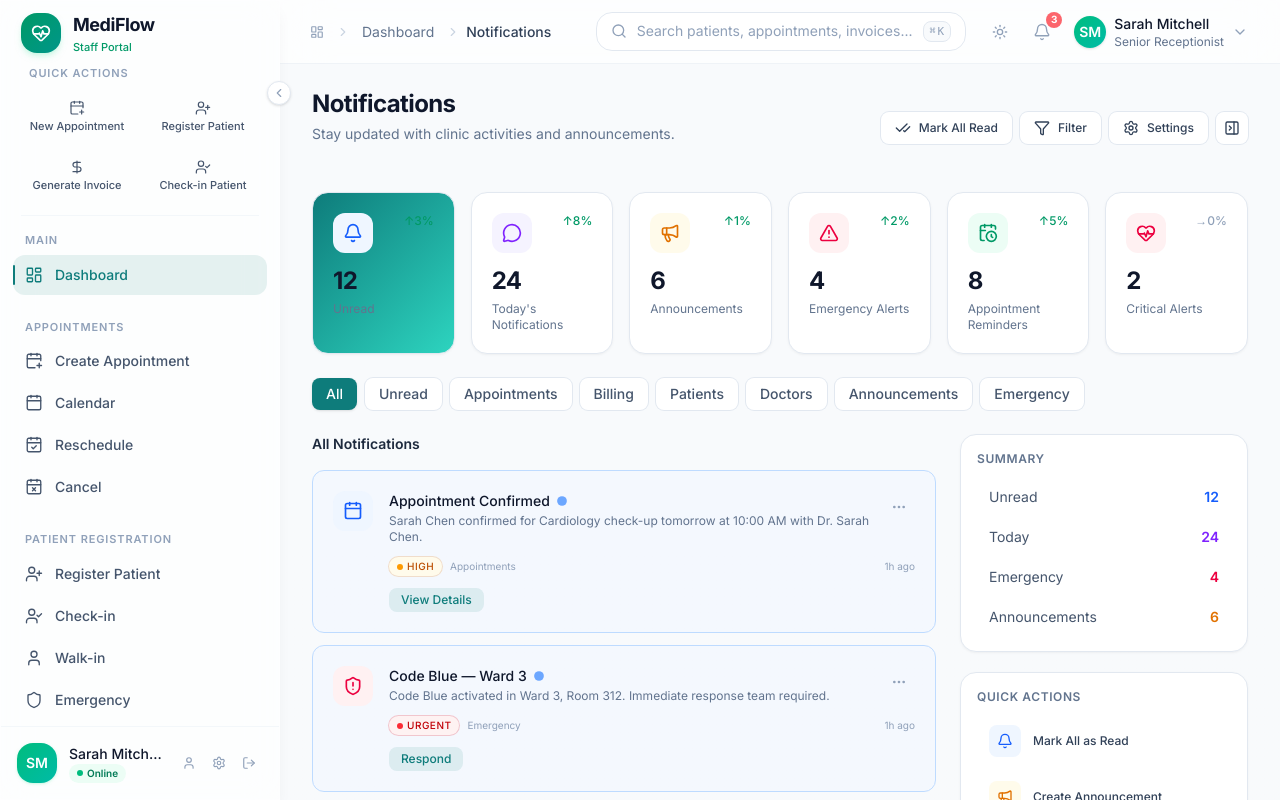
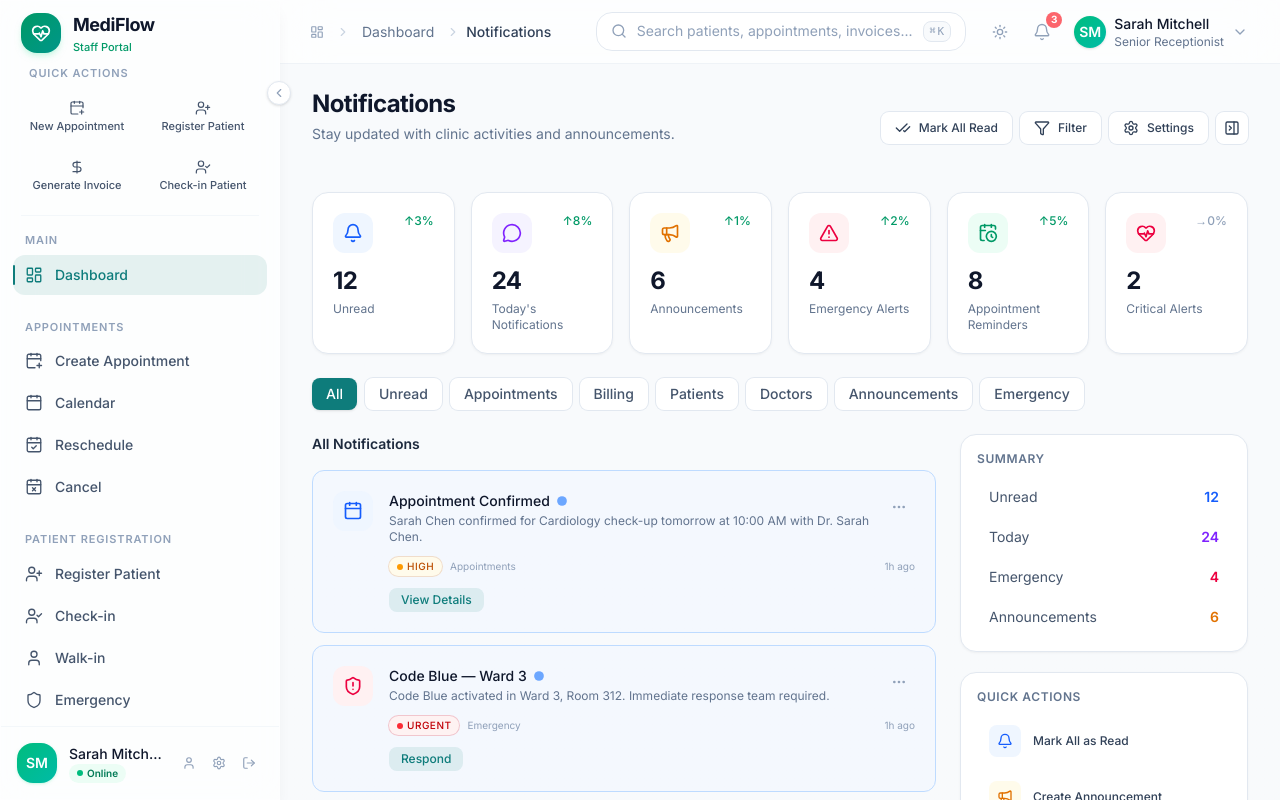
Before and after one commit to itstumpa/MediFlow-hospital-management-system, a Next.js app in the folder frontend/: page /staff/notifications in a window 1280 px wide. Built offline with nearby package versions, Linux system fonts and the light colour scheme.

Commit message:
staff dashboard all bug fixed

```diff
--- a/frontend/src/app/(dashboard)/staff/notifications/_components/NotificationStats.tsx
+++ b/frontend/src/app/(dashboard)/staff/notifications/_components/NotificationStats.tsx
@@ -5,7 +5,6 @@ import {
   staggerContainer,
   staggerItem,
 } from "@/components/dashboard/staff/MotionVariants";
-import { cn } from "@/lib/utils";
 import { motion } from "framer-motion";
 import { useEffect, useRef, useState } from "react";
 import {
@@ -56,17 +55,14 @@ function AnimatedCounter({
 
 /* ─── Stat Card ─────────────────────────────── */
 
-function StatCard({ stat, index }: { stat: NotificationStat; index: number }) {
+function StatCard({ stat }: { stat: NotificationStat }) {
   const Icon = stat.icon;
 
   return (
     <motion.div
       variants={staggerItem}
       {...cardHover}
-      className={cn(
-        "dash-card dash-card-hover p-4 sm:p-5",
-        index === 0 && "card-glow gradient-primary",
-      )}
+      className="dash-card dash-card-hover p-4 sm:p-5"
     >
       <div className="flex items-start justify-between">
         <div
@@ -119,8 +115,8 @@ export function NotificationStats({
       animate="visible"
       className="grid grid-cols-2 gap-4 lg:grid-cols-3 xl:grid-cols-6"
     >
-      {stats.map((stat, index) => (
-        <StatCard key={stat.id} stat={stat} index={index} />
+      {stats.map((stat) => (
+        <StatCard key={stat.id} stat={stat} />
       ))}
     </motion.div>
   );
```
